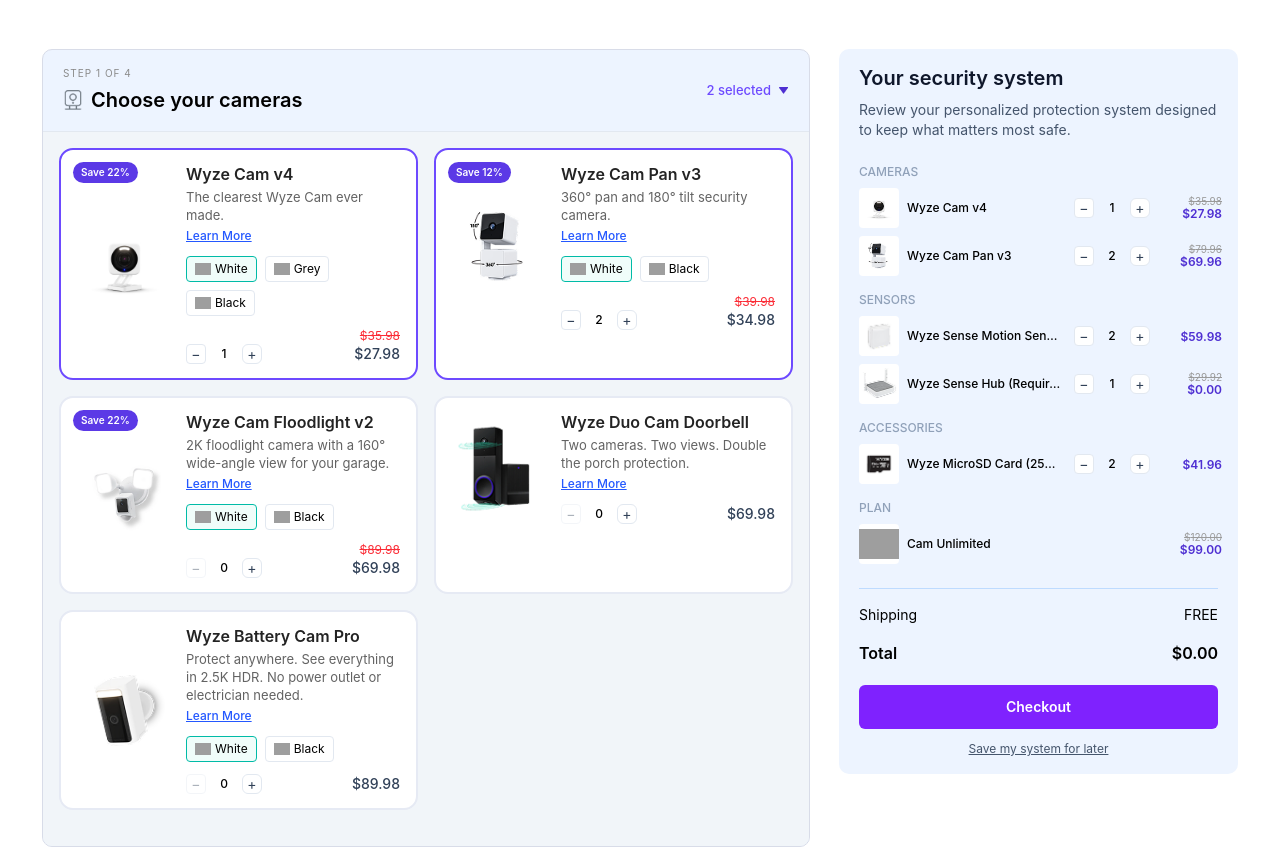
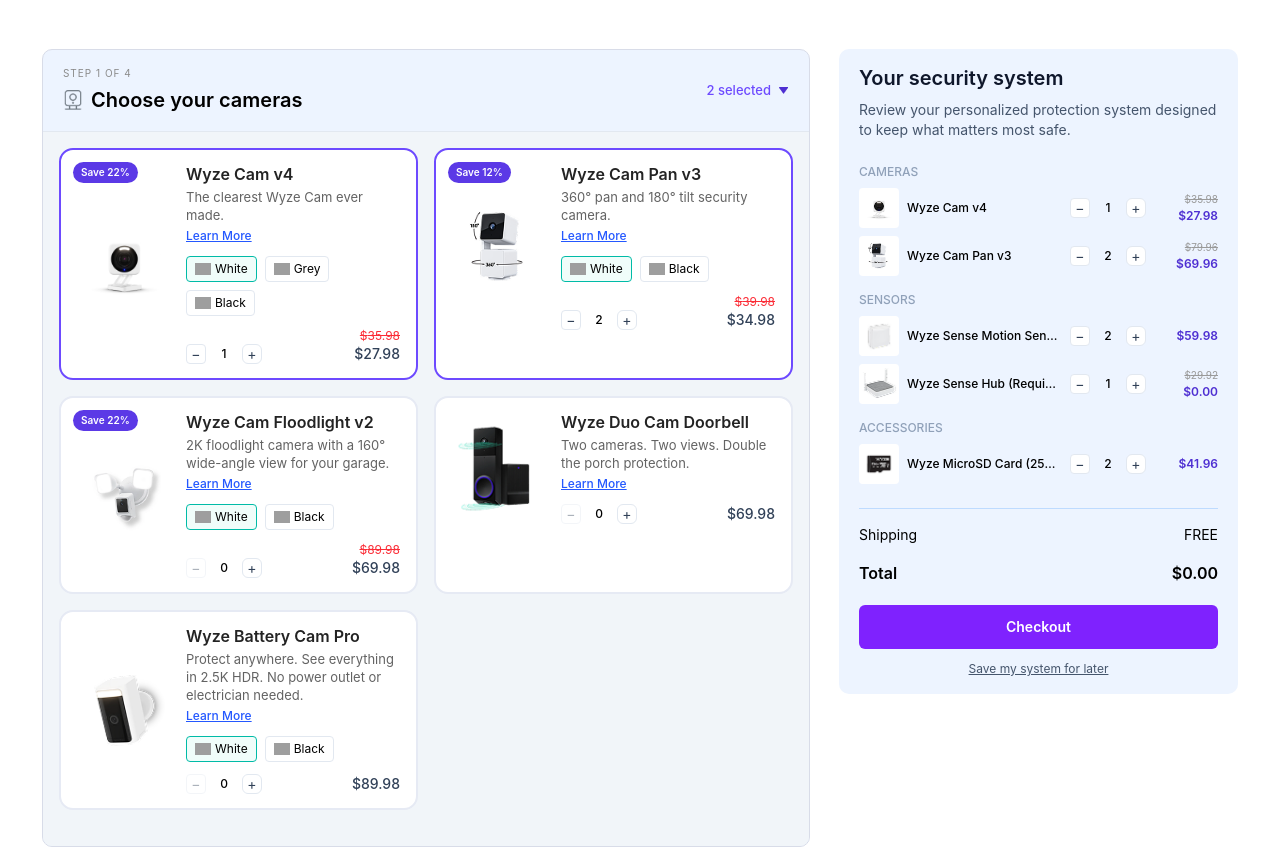
Before and after one commit to amara-wd/bundle-builder, a React (Vite) app: page / in a window 1280 px wide. Shown: the top 848 px of the page. Built offline with nearby package versions, Linux system fonts and the light colour scheme; grey boxes are pictures that could not be loaded.

Commit message:
plan step added

```diff
--- a/src/components/bundle/BundleBuilder.tsx
+++ b/src/components/bundle/BundleBuilder.tsx
@@ -5,6 +5,7 @@
 import ProtectionIcon from "../../assets/icons/protection.png";
 import ArrowDown from "../../assets/icons/arrow-down.png";
 import ArrowUp from "../../assets/icons/arrow-up.png";
+import PlanCard from "../product/PlanCard";
 
 import productsData from "../../data/products.json";
 import {
@@ -15,6 +16,10 @@
   ActiveVariants,
   BundleSelections,
   Product,
+  BundleStep,
+  ProductStep,
+  PlanStep,
+  Plan,
 } from "../../types/bundle";
 import ProductCard from "../product/ProductCard";
 import QuantityStepper from "../ui/QuantityStepper";
@@ -27,8 +32,9 @@
     useState<ActiveVariants>(initialActiveVariants);
 
   const [activeStep, setActiveStep] = useState("cameras");
-
-  const steps = productsData.steps;
+const [selectedPlanId, setSelectedPlanId] =
+  useState<string | null>(null);
+  const steps = productsData.steps as BundleStep[];
 
 const stepIcons = {
   cameras: CameraIcon,
@@ -83,6 +89,13 @@
   ...steps.filter(step => step.id !== "plan"),
   ...steps.filter(step => step.id === "plan"),
 ];
+const planStep = steps.find(
+  (step): step is PlanStep => step.id === "plan"
+);
+
+const selectedPlan = planStep?.plans.find(
+  (plan) => plan.id === selectedPlanId
+);
   return (
  <main className="min-h-screen bg-white">
   <div className="mx-auto flex w-full max-w-[1196px] flex-col gap-6 py-[49px] lg:flex-row lg:items-start lg:gap-[29px]">  {/* LEFT - BUILDER */}
@@ -92,7 +105,12 @@
 
               const isOpen =
                 activeStep === step.id;
-                const selectedCount = step.products.filter(
+             const selectedCount =
+  step.id === "plan"
+    ? selectedPlanId
+      ? 1
+      : 0
+    : step.products.filter(
         (product) => getProductQuantity(product) > 0
       ).length;
 const Icon =
@@ -160,7 +178,18 @@
                   {/* Step Content */}
                   {isOpen && (
   <div className="border-t border-slate-200 bg-slate-100 p-4">
-    {step.products.length > 0 ? (
+    {step.id === "plan" ? (
+  <div className="grid gap-4">
+  {(step as PlanStep).plans.map((plan) => (
+    <PlanCard
+      key={plan.id}
+      plan={plan}
+      selected={selectedPlanId === plan.id}
+      onSelect={() => setSelectedPlanId(plan.id)}
+    />
+  ))}
+</div>
+) : (
   <div className="grid grid-cols-1 gap-4 md:grid-cols-2">
     {step.products.map((product) => (
       <ProductCard
@@ -186,12 +215,7 @@
       />
     ))}
   </div>
-    ) : (
-      <p className="py-8 text-center text-sm text-slate-500">
-        No products available.
-      </p>
 )}
-
     {/* Next Button */}
     {step.stepNumber < 4 && (
       <div className="mt-5 flex justify-center">
@@ -218,11 +242,48 @@
 
           <div className="mt-6 space-y-4">
           {reviewSteps.map((step) => {
-              const selectedProducts =
-                step.products.filter(
-                  (product) =>
-                    getProductQuantity(product) > 0
+
+  if (step.id === "plan") {
+  if (!selectedPlan) return null;
+
+  return (
+    <div key={step.id}>
+      <h3 className="mb-2 text-xs font-medium uppercase text-slate-400">
+        {step.reviewCategory}
+      </h3>
+
+      <div className="flex items-center justify-between rounded-lg bg-white p-3">
+        <div>
+          <p className="text-sm font-semibold">
+            {selectedPlan.name}
+          </p>
+
+          <p className="text-xs text-slate-500">
+            Subscription Plan
+          </p>
+        </div>
+
+        <div className="text-right">
+          {selectedPlan.compareMonthlyPrice && (
+            <p className="text-[10px] text-[#9A9A9A] line-through">
+              ${selectedPlan.compareMonthlyPrice.toFixed(2)}/mo
+            </p>
+          )}
+
+          <p className="text-sm font-semibold text-[#4E2FD2]">
+            ${selectedPlan.monthlyPrice.toFixed(2)}/mo
+          </p>
+        </div>
+      </div>
+    </div>
   );
+}
+const productStep = step as ProductStep;
+
+const selectedProducts = productStep.products.filter(
+  (product) => getProductQuantity(product) > 0
+);
+
 
   if (selectedProducts.length === 0) {
     return null;
@@ -235,12 +296,10 @@
     </h3>
 
     <div className="space-y-2">
-                    {selectedProducts.map(
-
-                      (product) => (
+      {selectedProducts.map((product) => (
         <div
           key={product.id}
-                            className="grid grid-cols-[1fr_auto_56px] items-center gap-3"
+          className="grid grid-cols-[1fr_auto_60px] items-center gap-3"
         >
           <div className="flex min-w-0 items-center gap-2">
             <img
@@ -253,8 +312,8 @@
               {product.name}
             </span>
           </div>
+
           <div className="flex justify-center">
-                         {product.category !== "plan" && (
             <QuantityStepper
               size="sm"
               quantity={getProductQuantity(product)}
@@ -270,7 +329,6 @@
                   getProductQuantity(product) - 1
                 );
               }}
-
               onIncrease={() => {
                 const variantId =
                   product.variants.length > 0
@@ -284,11 +342,11 @@
                 );
               }}
             />
-)}
           </div>
+
           <div className="w-[60px] text-right">
             {product.compareAtPrice && (
-    <p className="text-[10px] leading-none text-[#9A9A9A] line-through">
+              <p className="text-[10px] text-[#9A9A9A] line-through">
                 $
                 {(
                   product.compareAtPrice *
@@ -297,7 +355,7 @@
               </p>
             )}
 
-  <p className="mt-[2px] text-[12px] font-semibold leading-none text-[#4E2FD2]">
+            <p className="text-[12px] font-semibold text-[#4E2FD2]">
               $
               {(
                 product.price *
@@ -306,8 +364,7 @@
             </p>
           </div>
         </div>
-                      )
-                    )}
+      ))}
     </div>
   </div>
 );
--- /dev/null
+++ b/src/components/product/PlanCard.tsx
@@ -0,0 +1,56 @@
+import type { Plan } from "../../types/bundle";
+
+type PlanCardProps = {
+  plan: Plan;
+  selected: boolean;
+  onSelect: () => void;
+};
+
+const PlanCard = ({
+  plan,
+  selected,
+  onSelect,
+}: PlanCardProps) => {
+  return (
+    <article
+      onClick={onSelect}
+      className={`cursor-pointer rounded-[14px] border-2 bg-white p-5 transition ${
+        selected
+          ? "border-[#6D4AFF]"
+          : "border-[#E6EAF4]"
+      }`}
+    >
+      <h3 className="text-lg font-semibold">
+        {plan.name}
+      </h3>
+
+      <p className="mt-2 text-sm text-[#636363]">
+        {plan.description}
+      </p>
+
+      <button
+        type="button"
+        className="mt-2 text-xs font-medium text-[#2458FF] underline"
+      >
+        Learn More
+      </button>
+
+      <div className="mt-5">
+        {plan.compareMonthlyPrice && (
+          <p className="text-xs text-[#9A9A9A] line-through">
+            ${plan.compareMonthlyPrice.toFixed(2)}/mo
+          </p>
+        )}
+
+        <p className="text-2xl font-semibold text-[#4E2FD2]">
+          ${plan.monthlyPrice.toFixed(2)}
+          <span className="ml-1 text-sm font-normal text-[#636363]">
+            /mo
+          </span>
+        </p>
+      </div>
+    </article>
+  );
+};
+
+export default PlanCard;
--- a/src/data/products.json
+++ b/src/data/products.json
@@ -118,18 +118,44 @@
   "stepNumber": 2,
   "title": "Choose your plan",
   "reviewCategory": "Plan",
-      "products": [
+  "plans": [
     {
-          "id": "cam-unlimited",
-          "category": "plan",
-          "name": "Cam Unlimited",
-          "description": "Unlimited cloud recording and advanced security features for your cameras.",
-          "image": "/images/cam-unlimited.png",
-          "price": 99.0,
-          "compareAtPrice": 120.0,
-          "billingPeriod": "year",
-          "learnMore": true,
-          "variants": []
+      "id": "basic",
+      "name": "Basic",
+      "description": "Great for one or two cameras.",
+      "monthlyPrice": 4.99,
+      "compareMonthlyPrice": 7.99,
+      "badge": "",
+      "features": [
+        "7-day cloud history",
+        "Motion alerts"
+      ]
+    },
+    {
+      "id": "plus",
+      "name": "Plus",
+      "description": "Perfect for most homes.",
+      "monthlyPrice": 9.99,
+      "compareMonthlyPrice": 12.99,
+      "badge": "Recommended",
+      "features": [
+        "Unlimited history",
+        "AI Detection",
+        "Person Detection"
+      ]
+    },
+    {
+      "id": "pro",
+      "name": "Pro",
+      "description": "Complete protection.",
+      "monthlyPrice": 14.99,
+      "compareMonthlyPrice": 19.99,
+      "badge": "Best Value",
+      "features": [
+        "Everything in Plus",
+        "Emergency Dispatch",
+        "Priority Support"
+      ]
     }
   ]
 },
--- a/src/types/bundle.ts
+++ b/src/types/bundle.ts
@@ -7,32 +7,60 @@
 
 export type Product = {
   id: string;
-  category: string;
+  category: "cameras" | "sensors" | "protection";
+
   name: string;
   description?: string;
   image: string;
+
   price: number;
   compareAtPrice?: number;
+
   discount?: string;
   learnMore?: boolean;
-  billingPeriod?: string;
+
   variants: ProductVariant[];
 };
-export type BundleStep = {
-  id:
-    | "cameras"
-    | "plan"
-    | "sensors"
-    | "protection";
+
+export type Plan = {
+  id: string;
+  name: string;
+  description: string;
+
+  monthlyPrice: number;
+  compareMonthlyPrice?: number;
+
+  badge?: string;
+
+  features: string[];
+};
+
+export type ProductStep = {
+  id: "cameras" | "sensors" | "protection";
+
   stepNumber: number;
   title: string;
+
   reviewCategory:
     | "Cameras"
-    | "Plan"
     | "Sensors"
     | "Accessories";
+
   products: Product[];
 };
+
+export type PlanStep = {
+  id: "plan";
+
+  stepNumber: number;
+  title: string;
+
+  reviewCategory: "Plan";
+
+  plans: Plan[];
+};
+
+export type BundleStep = ProductStep | PlanStep;
 
 export type BundleSelections = Record<
   string,
--- a/src/types/product.ts
+++ /dev/null
@@ -1,28 +0,0 @@
-export type ProductVariant = {
-  id: string;
-  name: string;
-  swatch?: string;
-  image?: string;
-};
-
-export type Product = {
-  id: string;
-  category: "cameras" | "plan" | "sensors" | "protection";
-  name: string;
-  description?: string;
-  image: string;
-  price: number;
-  compareAtPrice?: number;
-  discount?: string;
-  learnMore?: boolean;
-  billingPeriod?: string;
-  variants?: ProductVariant[];
-};
-
-export type BundleStep = {
-  id: "cameras" | "plan" | "sensors" | "protection";
-  stepNumber: number;
-  title: string;
-  reviewCategory: "Cameras" | "Plan" | "Sensors" | "Accessories";
-  products: Product[];
-};
```
Lines whose indentation alone changed are shown as unchanged.
